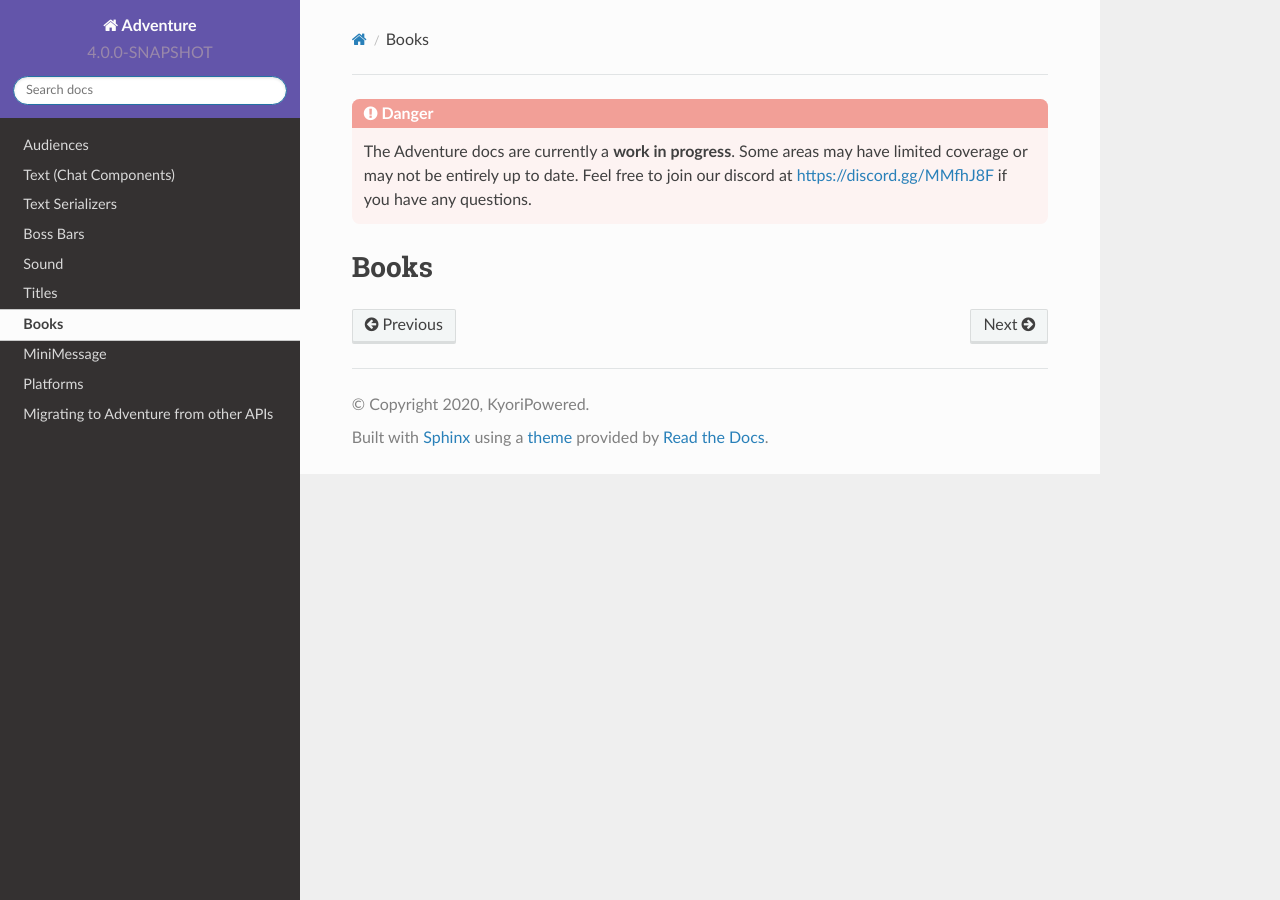
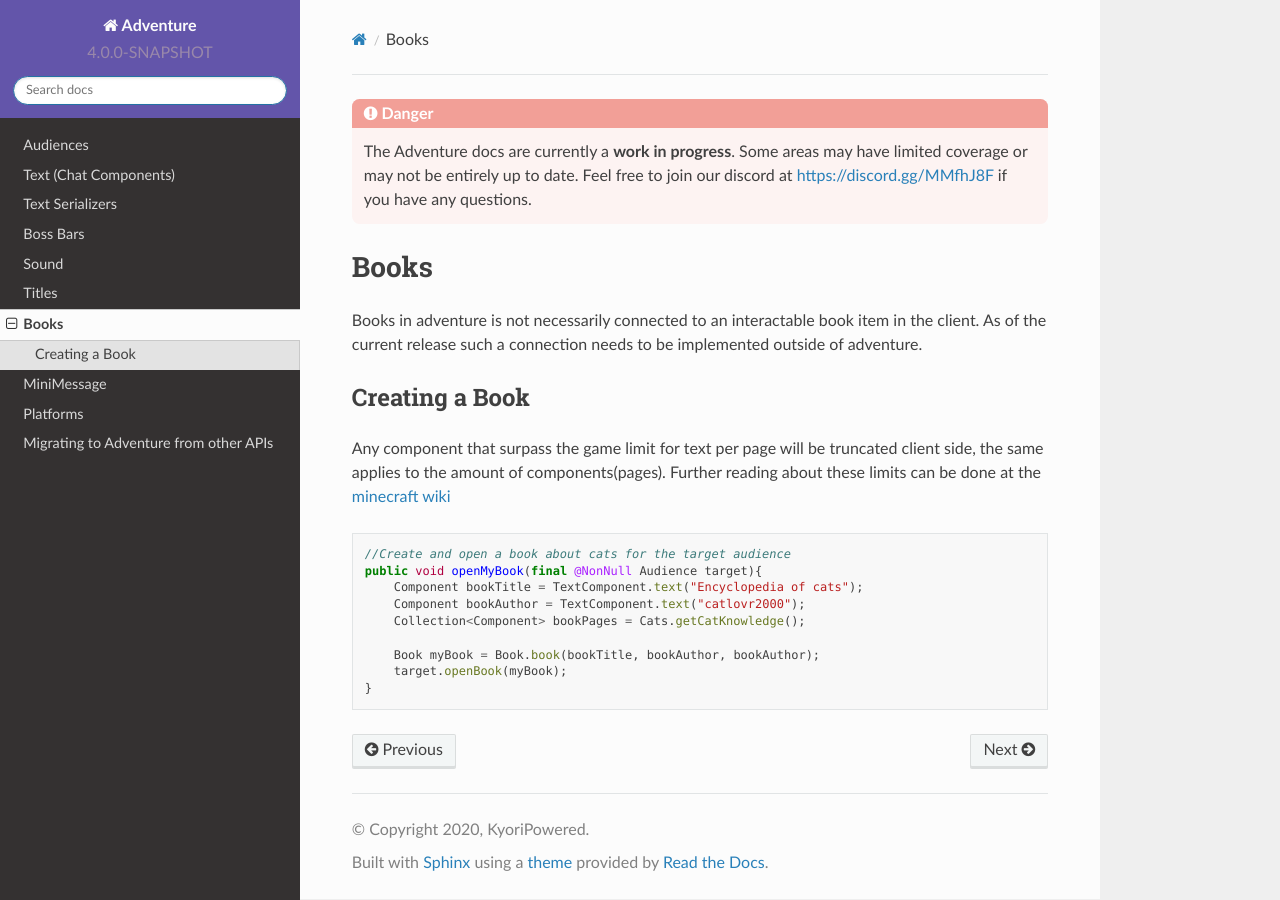
Before and after one commit to KyoriPowered/adventure-docs, a Sphinx documentation site: the page built from source/book.rst, in a window 1280 px wide. Built offline with Sphinx 7.4.7 and the Read the Docs theme 2.0.0, drawn with Linux system fonts in a browser that asks for light colours.

Commit message:
Add examples for stopping sound and creating books

```diff
--- a/source/book.rst
+++ b/source/book.rst
@@ -1,3 +1,26 @@
 =====
 Books
 =====
+
+Books in adventure is not necessarily connected to an interactable book item in the client.
+As of the current release such a connection needs to be implemented outside of adventure.
+
+
+
+Creating a Book
+---------------
+
+Any component that surpass the game limit for text per page will be truncated client side, the same applies
+to the amount of components(pages). Further reading about these limits can be done at the `minecraft wiki <https://minecraft.gamepedia.com/Book_and_Quill#Writing>`_
+
+.. code:: java
+
+    //Create and open a book about cats for the target audience
+    public void openMyBook(final @NonNull Audience target){
+        Component bookTitle = TextComponent.text("Encyclopedia of cats");
+        Component bookAuthor = TextComponent.text("catlovr2000");
+        Collection<Component> bookPages = Cats.getCatKnowledge();
+
+        Book myBook = Book.book(bookTitle, bookAuthor, bookAuthor);
+        target.openBook(myBook);
+    }
```
Also changed, not shown: source/sound.rst (+10 -0 lines).
